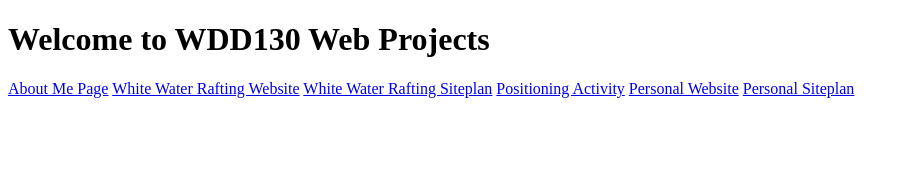
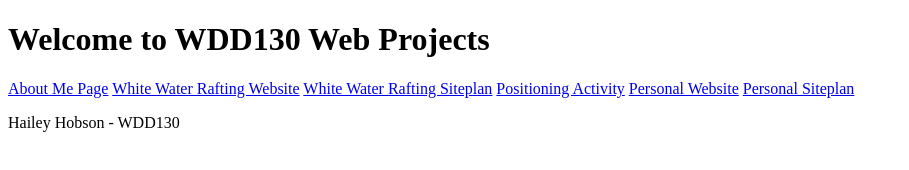
Before and after one commit to haileyhobson/wdd130, a plain HTML site: page index.html in a window 1280 px wide. Shown: the whole page, without its empty margins (0-909 px from the left). Drawn offline with Linux system fonts and the light colour scheme.

Commit message:
added paragraph to homepage

```diff
--- a/index.html
+++ b/index.html
@@ -15,5 +15,6 @@
         <a href="#">Personal Website</a>
         <a href="#">Personal Siteplan</a>
     </nav>
+    <p>Hailey Hobson - WDD130</p>
 </body>
 </html>
```
